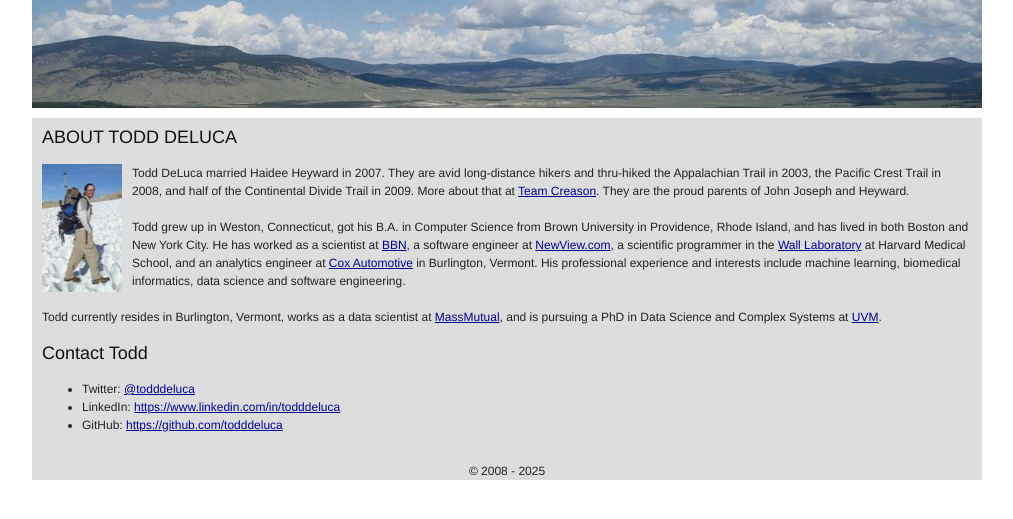
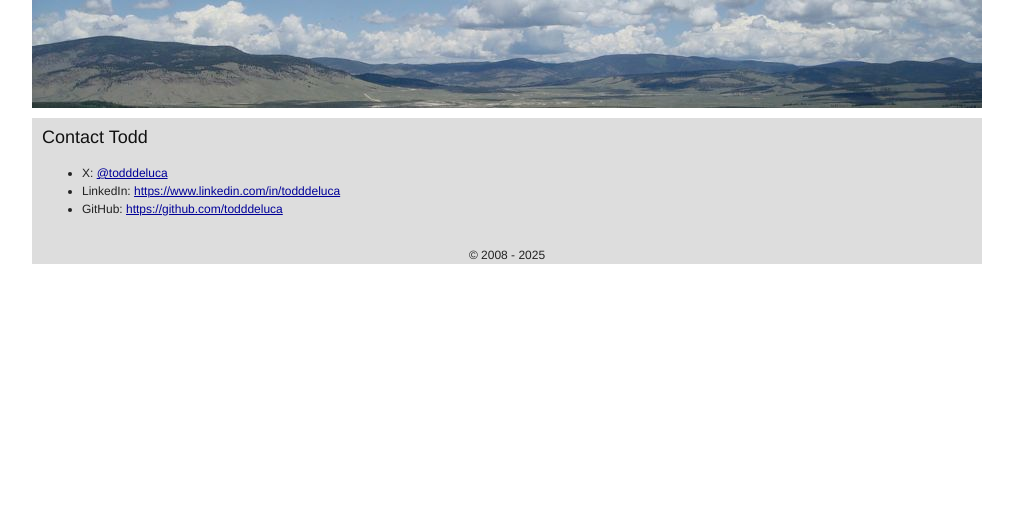
Before and after one commit to todddeluca/todddeluca.github.io, a Jekyll site: the page built from index.html, in a window 1280 px wide. Shown: the top 519 px of the page, without its empty margins (133-1146 px from the left). Built offline with Jekyll 4.4.1, drawn with Linux system fonts in a browser that asks for light colours; Markdown is read by kramdown in place of the engine named in the settings.

Commit message:
Remove personal info

```diff
--- a/index.html
+++ b/index.html
@@ -3,34 +3,10 @@ layout: default
 title: Todd DeLuca
 ---
 <div class="section">
-<h3 class="header">About Todd DeLuca</h3>
-<img class="top_left" src="/static/images/suncups.jpg" title="Hiking on sun cups in the High Sierras" />
-<p>
-Todd DeLuca married Haidee Heyward in 2007.  They are avid long-distance
-hikers and thru-hiked the Appalachian Trail in 2003, the Pacific Crest Trail in
-2008, and half of the Continental Divide Trail in 2009.  More about that at
-<a href="http://teamcreason.blogspot.com/">Team Creason</a>.  They are the
-proud parents of John Joseph and Heyward.
-</p>
-<p>
-Todd grew up in Weston, Connecticut, got his B.A. in Computer Science from Brown
-University in Providence, Rhode Island, and has lived in both Boston and New
-York City.  He has worked as a scientist at <a
-href="http://www.bbn.com/">BBN</a>, a software engineer at <a
-href="http://www.newview.com/">NewView.com</a>, a scientific programmer in the <a href="http://wall.hms.harvard.edu">Wall
-Laboratory</a> at Harvard Medical
-School, and an analytics engineer at <a href="https://www.dealer.com/">Cox Automotive</a> in Burlington, Vermont.
-His professional experience and interests include machine learning, biomedical informatics, data science and software engineering.
-</p>
-<p>
-Todd currently resides in Burlington, Vermont, works as a data scientist at <a href="https://datascience.massmutual.com/">MassMutual</a>, and is pursuing
-a PhD in Data Science and Complex Systems at <a href="http://vermontcomplexsystems.org/">UVM</a>.
-</p>
-
 <h3 id="contact">Contact Todd</h3>
 <ul>
-<li>Twitter: <a href="https://twitter.com/todddeluca">@todddeluca</a></li>
+<li>X: <a href="https://x.com/todddeluca">@todddeluca</a></li>
 <li>LinkedIn: <a href="https://www.linkedin.com/in/todddeluca">https://www.linkedin.com/in/todddeluca</a></li>
 <li>GitHub: <a href="https://github.com/todddeluca">https://github.com/todddeluca</a></li>
-
+</ul>
 </div>
```
